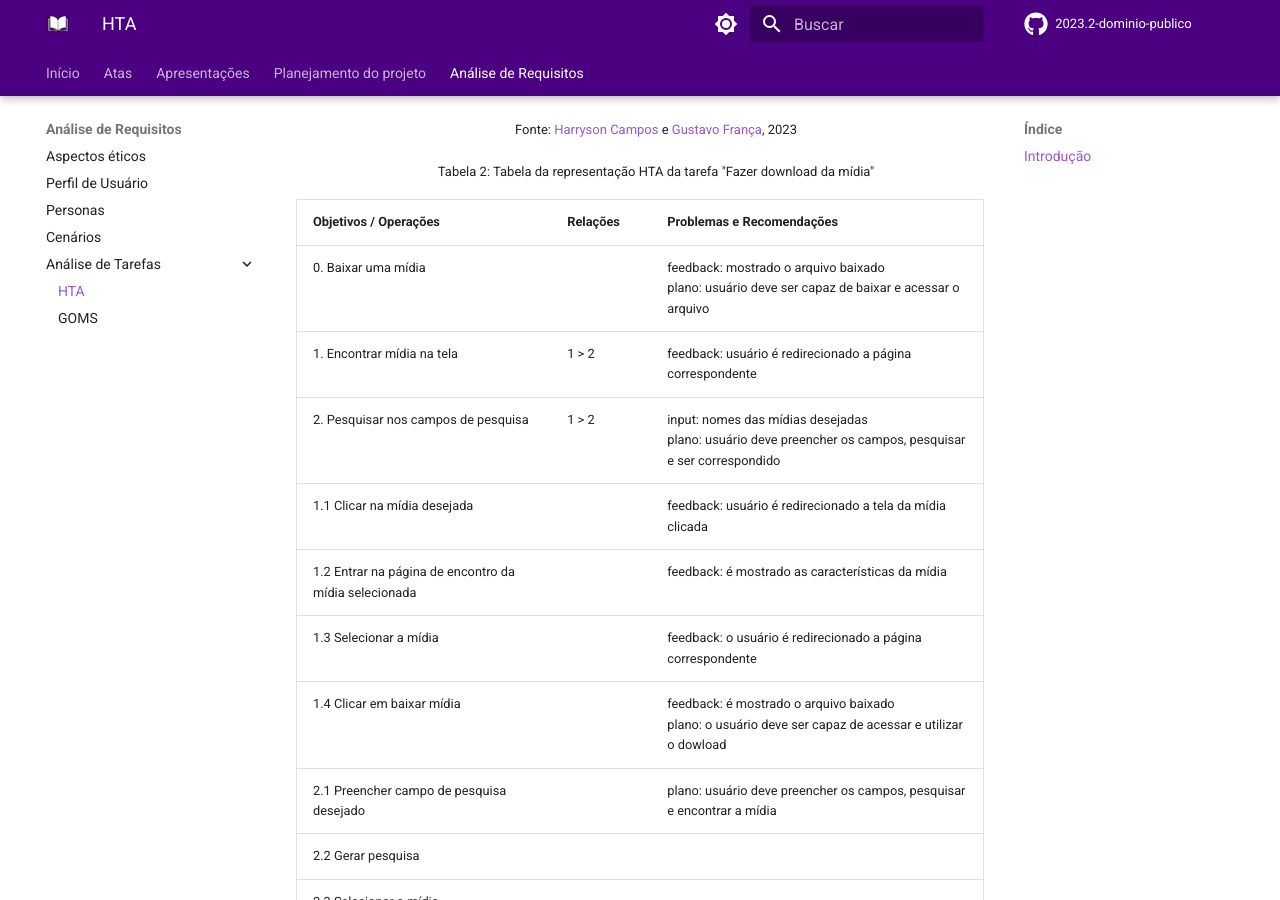
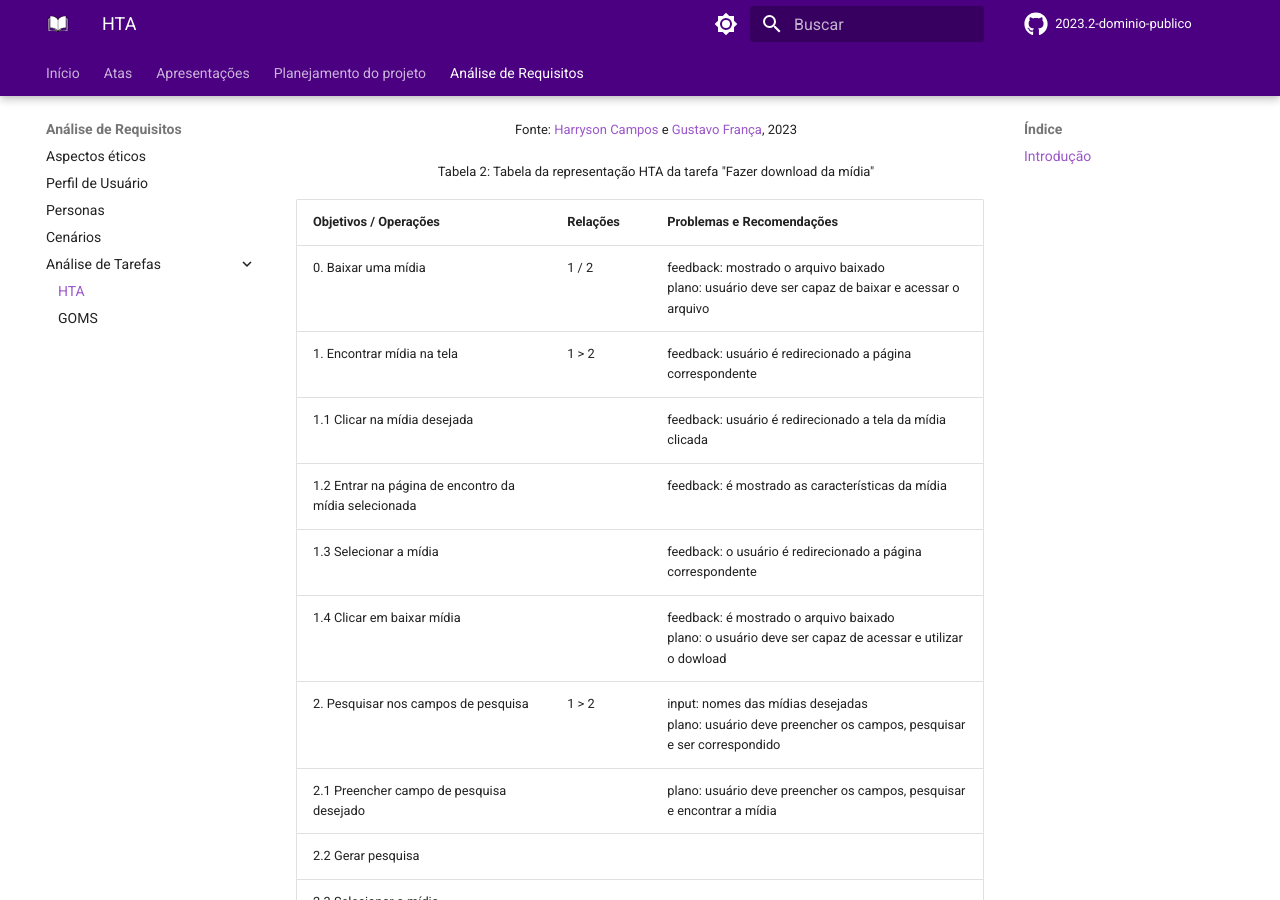
Before and after one commit to Interacao-Humano-Computador/2023.2-Dominio-Publico, an MkDocs documentation site: the page built from docs/analise_de_requisitos/analise_de_tarefas/hta.md, in a window 1280 px wide and 900 px high, scrolled down 2700 px. Built offline with MkDocs 1.6.1 and Material for MkDocs 9.7.7, drawn with Linux system fonts in a browser that asks for light colours; comment, search, counter and statistics services are not loaded; some of the changed text lies outside the part shown.

Commit message:
corrige imagem e texto

```diff
--- a/docs/analise_de_requisitos/analise_de_tarefas/hta.md
+++ b/docs/analise_de_requisitos/analise_de_tarefas/hta.md
@@ -36,11 +36,11 @@
 
 | Objetivos / Operações                                 | Relações | Problemas e Recomendações                                                                           |
 | ----------------------------------------------------- | -------- | --------------------------------------------------------------------------------------------------- |
-| 0. Pesquisar uma mídia                                |          | input: mídia desejada <br> feedback: a midia desejada é buscada e mostrada <br>                     |
+| 0. Pesquisar uma mídia                                | 1 / 2    | input: mídia desejada <br> feedback: a midia desejada é buscada e mostrada <br>                     |
 | 1. Encontrar mídia na tela                            | 1 > 2    | feedback: é mostrada a mídia na tela inicial <br> plano: clicar no evento mostrado                  |
-| 2. Pesquisar nos campos de pesquisa                   | 1 > 2    | input: dados desejados para pesquisa <br>  plano: digitar a mídia e ser redirecionado a seu arquivo |
 | 1.1 Clicar na mídia desejada                          |          | feedback: é redirecionado a pagina de dowload <br> plano: clicar na midia                           |
 | 1.2 Entrar na página de encontro da mídia selecionada |          | feedback: usuário direcionado a pagina da mídia                                                     |
+| 2. Pesquisar nos campos de pesquisa                   | 1 > 2    | input: dados desejados para pesquisa <br>  plano: digitar a mídia e ser redirecionado a seu arquivo |
 | 2.1 Preencher campo de pesquisa desejado              |          | input: nome da mídia <br> plano: preencher os campos e pesquisar                                    |
 | 2.2 Gerar pesquisa                                    |          | feedback: usuário redirecionado a página da pesquisa <bt> plano: encontrar a mídia desejada         |
 
@@ -62,13 +62,13 @@
 
 | Objetivos / Operações                                 | Relações | Problemas e Recomendações                                                                                     |
 | ----------------------------------------------------- | -------- | ------------------------------------------------------------------------------------------------------------- |
-| 0. Baixar uma mídia                                   |          | feedback: mostrado o arquivo baixado <br> plano: usuário deve ser capaz de baixar e acessar o arquivo         |
+| 0. Baixar uma mídia                                   | 1 / 2    | feedback: mostrado o arquivo baixado <br> plano: usuário deve ser capaz de baixar e acessar o arquivo         |
 | 1. Encontrar mídia na tela                            | 1 > 2    | feedback: usuário é redirecionado a página correspondente                                                     |
-| 2. Pesquisar nos campos de pesquisa                   | 1 > 2    | input: nomes das mídias desejadas <br> plano: usuário deve preencher os campos, pesquisar e ser correspondido |
 | 1.1 Clicar na mídia desejada                          |          | feedback: usuário é redirecionado a tela da mídia clicada                                                     |
 | 1.2 Entrar na página de encontro da mídia selecionada |          | feedback: é mostrado as características da mídia                                                              |
 | 1.3 Selecionar a mídia                                |          | feedback: o usuário é redirecionado a página correspondente                                                   |
 | 1.4 Clicar em baixar mídia                            |          | feedback: é mostrado o arquivo baixado <br> plano: o usuário deve ser capaz de acessar e utilizar o dowload   |
+| 2. Pesquisar nos campos de pesquisa                   | 1 > 2    | input: nomes das mídias desejadas <br> plano: usuário deve preencher os campos, pesquisar e ser correspondido |
 | 2.1 Preencher campo de pesquisa desejado              |          | plano: usuário deve preencher os campos, pesquisar e encontrar a mídia                                        |
 | 2.2 Gerar pesquisa                                    |          |                                                                                                               |
 | 2.3 Selecionar a mídia                                |          |                                                                                                               |
@@ -84,7 +84,7 @@
 
 <font size="2"><p style="text-align: center">Figura 4: Diagrama da representação HTA da tarefa "Acessar ajuda" </p></font>
 
-![Acessa ajuda](../../assets/analise_de_requisitos/GOMSAcessarAjuda.png)
+![Acessa ajuda](../../assets/analise_de_requisitos/HTAAcessarAjuda.png)
 
 <font size="2"><p style="text-align: center">Fonte: [Harryson Campos](https://github.com/harry-cmartin) e [Gustavo França](https://github.com/gustavofbs), 2023</p></font>
 
@@ -92,7 +92,7 @@
 
 | Objetivos / Operações                   | Relações | Problemas e Recomendações                                                                                                                 |
 | --------------------------------------- | -------- | ----------------------------------------------------------------------------------------------------------------------------------------- |
-| 0. Acessar página de ajuda              |          |                                                                                                                                           |
+| 0. Acessar página de ajuda              | 1 / 2    |                                                                                                                                           |
 | 1. Selecionar "ajuda" na tela principal | 1 > 2    | feedback: o usuário é redirecionado a página correspondente <br> plano: o usúario deve acessar a página e encontrar a ajuda que necessita |
 | 2. Selecionar a opção de ajuda desejada |          | feedback: é mostrado as opções relacionadas a seleção do usuário                                                                          |
 
@@ -115,12 +115,12 @@
 
 | Objetivos / Operações                         | Relações | Problemas e Recomendações                                                                                                                    |
 | --------------------------------------------- | -------- | -------------------------------------------------------------------------------------------------------------------------------------------- |
-| 0. Acessar página para autores de obras       |          |                                                                                                                                              |
+| 0. Acessar página para autores de obras       | 1 / 2    |                                                                                                                                              |
 | 1. Acessar página através da página principal | 1 > 2    |                                                                                                                                              |
-| 2. Acessar aba "Quero colaborar"              | 1 > 2    | feedback: o usuário é redirecionadoa página correspondente <br> plano: o usuário deve ver as opções dispóniveis para autores e colaboradores |
 | 1.1 Informar CPF                              |          |                                                                                                                                              |
 | 1.2 Informar letras para segurança            |          |                                                                                                                                              |
 | 1.3 Selecionar botão enviar                   |          | feedback: o usuário deve ser redirecionado a aba dos autores                                                                                 |
+| 2. Acessar aba "Quero colaborar"              | 1 > 2    | feedback: o usuário é redirecionadoa página correspondente <br> plano: o usuário deve ver as opções dispóniveis para autores e colaboradores |
 | 2.1 Selecionar como quer colaborar            |          | feedback: é redirecionado para a página de instruções da opção selecionada                                                                   |
 | 2.2 Enviar email conforme orientado na página |          | plano: o usuário ao enviar email deve ser correspondido pelo destinatário                                                                    |
 
@@ -142,7 +142,7 @@
 
 | Objetivos / Operações                               | Relações | Problemas e Recomendações                                                                                                                                              |
 | --------------------------------------------------- | -------- | ---------------------------------------------------------------------------------------------------------------------------------------------------------------------- |
-| 0. Acessar área de estatísticas                     |          |                                                                                                                                                                        |
+| 0. Acessar área de estatísticas                     | 1 / 2    |                                                                                                                                                                        |
 | 1. Acessar aba "Estatísticas" pela página principal | 1 > 2    | feedback: o usuário deve ser redirecionado a página de estatisticas <br> palno: ao acessar a página o usuário é capaz de acessar as opções de estatisticas disponíveis |
 | 1.1 Obras mais acessadas                            |          | plano: o usuário deve poder ver as obras mais acessadas                                                                                                                |
 | 1.1.1 Pesquisar obra                                |          | plano: o usuário deve poder pesquisar dentro das obras mais acessadas                                                                                                  |
```
Also changed, not shown: docs/analise_de_requisitos/analise_de_tarefas/goms.md (+1 -1 lines), docs/assets/analise_de_requisitos/GOMSAcessarAjuda.png (renamed from docs/assets/analise_de_requisitos/GOMSAcessarajudad.png).
